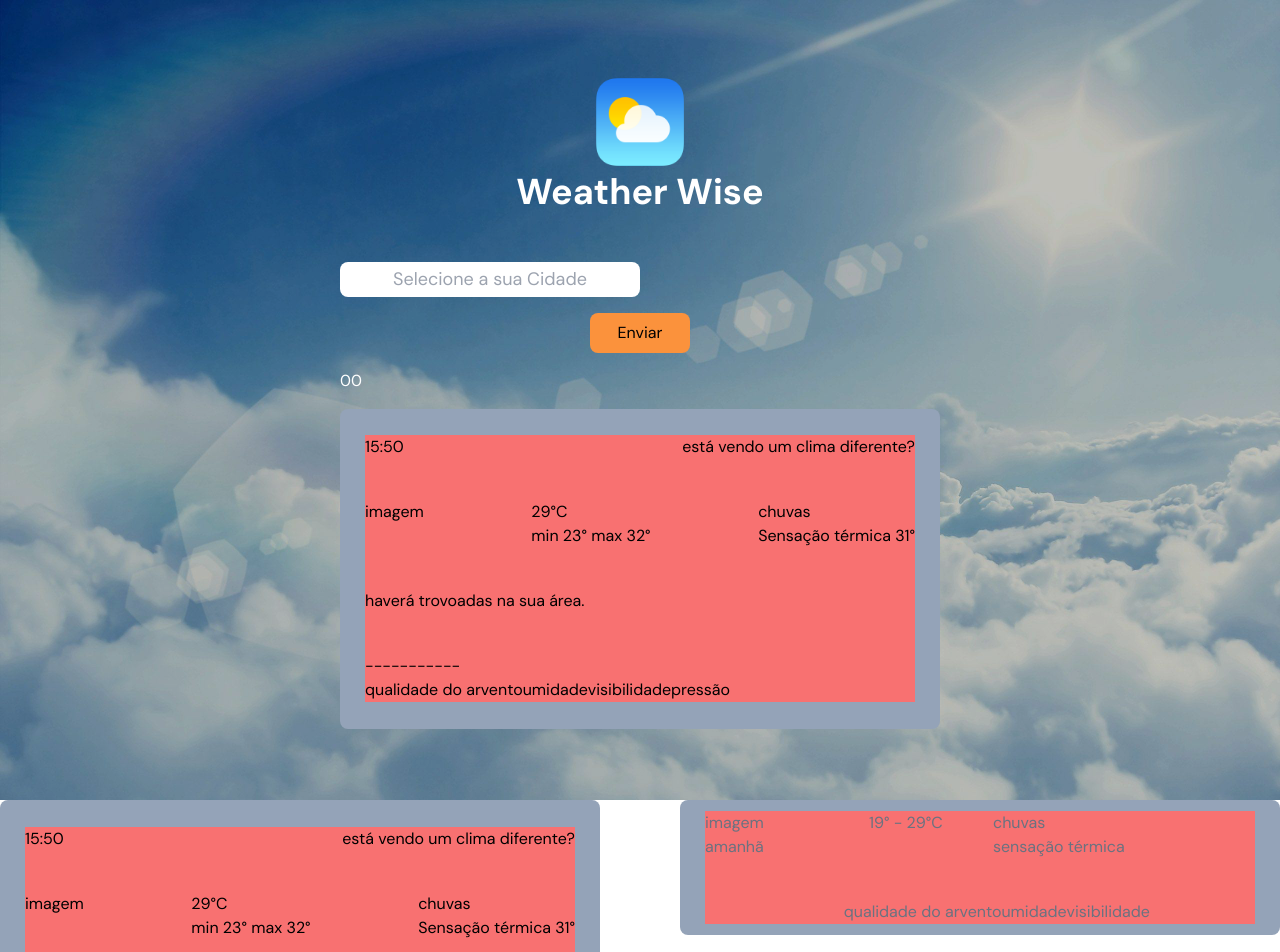
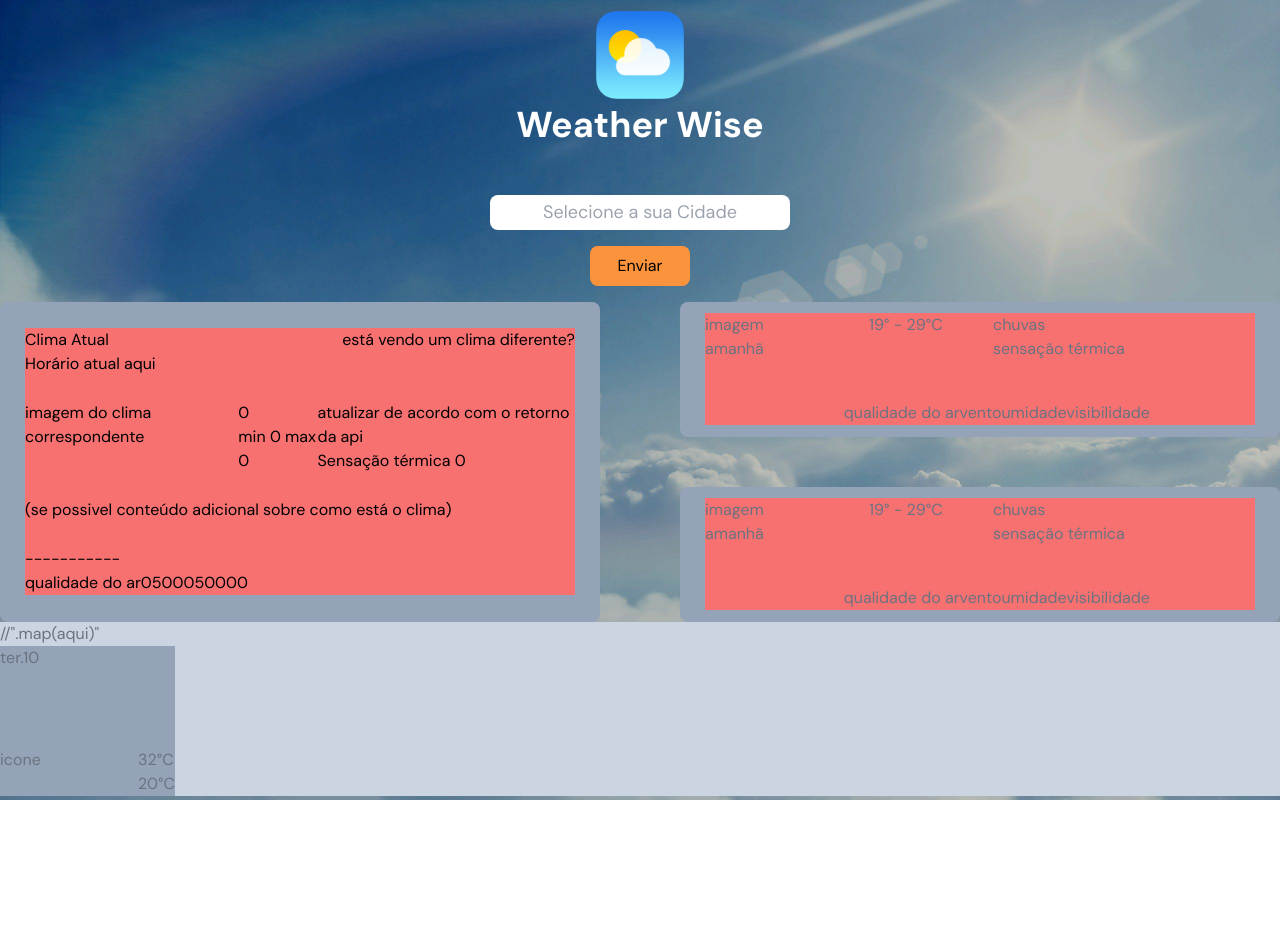
Before and after one commit to Neves-Rafael/Weather-Wise, a React (Vite) app: page / in a window 1280 px wide. Shown: the top 952 px of the page. After the commit the page ends 800 px from the top, so only its background shows below. Built offline with nearby package versions, Linux system fonts and the light colour scheme.

Commit message:
reestruturação

```diff
--- a/src/App.tsx
+++ b/src/App.tsx
@@ -1,12 +1,10 @@
 // import React, { useState } from "react";
-import Weather from "@/scenes/Weather";
 import Home from "@/scenes/Home-page";
 
 function App() {
   return (
     <div className="app">
       <Home />
-      <Weather />
     </div>
   );
 }
--- a/src/scenes/Home-page/search.tsx
+++ b/src/scenes/Home-page/search.tsx
@@ -1,14 +1,8 @@
 import { useState } from "react";
 import { GEO_API_URL, API_KEY, METEO_API_URL } from "@/shared/apis";
-import { CurrentWeather } from "../Weather/today";
 
 const imputStyle =
   "rounded-lg  w-[300px] placeholder:text-center p-1 focus:border-blue-500 focus:outline-none text-[18px]";
-
-// export const teste = (valorTeste: {}) => {
-//   const currentWeather = valorTeste;
-//   return currentWeather;
-// };
 
 const Search = () => {
   //função para pegar o valor do input
@@ -19,9 +13,32 @@
     setInputValue(e.target.value); // Atualiza o estado com o valor do input
   };
 
-  //Hooks para atualizar a localização
+  //Hooks para atualizar a localização e enviar para a API
   const [latitude, setLatitude] = useState(0);
   const [longitude, setLongitude] = useState(0);
+
+  //Hooks para pegar dados do retorno do Weather API
+  const [dados, setDados] = useState({
+    name: "",
+    country: "",
+    main: {
+      temp: 0,
+      feelsLike: 0,
+      humidity: 5000,
+      tempMax: 0,
+      tempMin: 0,
+      pressure: 0,
+    },
+    weather: {
+      mainState: "",
+      description: "",
+      icon: "",
+    },
+    visibility: 5000,
+    wind: {
+      speed: 0,
+    },
+  });
 
   const handleSubmit = async () => {
     try {
@@ -43,7 +60,7 @@
         const apiWeatherUrl = `${METEO_API_URL}lat=${latitude}&lon=${longitude}&appid=${API_KEY}`;
         const resultApi = await fetch(apiWeatherUrl);
         const resultApiJson = await resultApi.json();
-        //exportando o resultado da API
+        console.log("Dados da API:", resultApiJson);
       };
 
       //Enviar o valor do input para a API ou realizar qualquer outra ação desejada
@@ -56,7 +73,8 @@
 
   return (
     <>
-      <div>
+      {/* Imput */}
+      <div className="flex justify-center">
         <input
           type="text"
           className={imputStyle}
@@ -65,17 +83,137 @@
           onChange={handleInputChange} // Manipulador de eventos para capturar alterações no input
         />
       </div>
+      {/* Button Enviar */}
       <button
         onClick={handleSubmit}
         className="bg-orange-400 text-black w-[100px] m-auto py-2 rounded-lg hover:text-white hover:bg-orange-600"
       >
         Enviar
       </button>
-      <p className="text-white">
-        {latitude}
-        {longitude}
-      </p>
-      <CurrentWeather />
+
+      {/* Resultado */}
+
+      <div>
+        <div className="flex m-auto w-full gap-20">
+          {/* TODAY */}
+          <div>
+            <div className="w-[600px] h-[320px] bg-slate-400 rounded-lg text-black flex justify-between flex-col">
+              <div className="w-11/12 m-auto flex flex-col justify-between bg-red-400 h-5/6">
+                <div className="flex justify-between">
+                  <div>
+                    <p>Clima Atual</p>
+                    <p>Horário atual aqui</p>
+                  </div>
+                  <div>
+                    <button>está vendo um clima diferente?</button>
+                  </div>
+                </div>
+                <div className="flex justify-between">
+                  <p>imagem do clima correspondente</p>
+                  <div>
+                    <p>{dados.main.temp}</p>
+                    <p>{`min ${dados.main.tempMin} max ${dados.main.tempMax}`}</p>
+                  </div>
+                  <div>
+                    <p>atualizar de acordo com o retorno da api</p>
+                    <p>{`Sensação térmica ${dados.main.feelsLike}`}</p>
+                  </div>
+                </div>
+                <div>
+                  <p>
+                    (se possivel conteúdo adicional sobre como está o clima)
+                  </p>
+                </div>
+                <div className="flex flex-col">
+                  <div>
+                    <p>-----------</p>
+                  </div>
+                  <div className="flex">
+                    <p>qualidade do ar</p>
+                    <p>{dados.wind.speed}</p>
+                    <p>{dados.main.humidity}</p>
+                    <p>{dados.visibility}</p>
+                    <p>{dados.main.pressure}</p>
+                  </div>
+                </div>
+              </div>
+            </div>
+          </div>
+          {/* BARRA DE PESQUISA */}
+          <div>
+            {/* DAY 1 */}
+            <div className="mb-[50px]">
+              <div className="w-[600px] h-[135px] bg-slate-400 rounded-lg flex justify-center">
+                <div className="w-11/12 m-auto flex gap-20 bg-red-400 h-5/6">
+                  <div>
+                    <p>imagem</p>
+                    <p>amanhã</p>
+                  </div>
+                  <div className="flex flex-col justify-between">
+                    <div className="flex justify-around">
+                      <p>19° - 29°C</p>
+                      <div>
+                        <p>chuvas</p>
+                        <p>sensação térmica</p>
+                      </div>
+                    </div>
+                    <div className="flex">
+                      <p>qualidade do ar</p>
+                      <p>vento</p>
+                      <p>umidade</p>
+                      <p>visibilidade</p>
+                    </div>
+                  </div>
+                </div>
+              </div>
+            </div>
+            {/* DAY 2 */}
+            <div>
+              <div className="w-[600px] h-[135px] bg-slate-400 rounded-lg flex justify-center">
+                <div className="w-11/12 m-auto flex gap-20 bg-red-400 h-5/6">
+                  <div>
+                    <p>imagem</p>
+                    <p>amanhã</p>
+                  </div>
+                  <div className="flex flex-col justify-between">
+                    <div className="flex justify-around">
+                      <p>19° - 29°C</p>
+                      <div>
+                        <p>chuvas</p>
+                        <p>sensação térmica</p>
+                      </div>
+                    </div>
+                    <div className="flex">
+                      <p>qualidade do ar</p>
+                      <p>vento</p>
+                      <p>umidade</p>
+                      <p>visibilidade</p>
+                    </div>
+                  </div>
+                </div>
+              </div>
+            </div>
+          </div>
+        </div>
+        {/* FORECAST */}
+        <div>
+          <div className="bg-slate-300">
+            <div>
+              //".map(aqui)"
+              <div className="w-[175px] h-[150px] bg-slate-400 flex flex-col justify-between">
+                <div>ter.10</div>
+                <div className="flex justify-between w-full">
+                  <div>icone</div>
+                  <div>
+                    <p>32°C</p>
+                    <p>20°C</p>
+                  </div>
+                </div>
+              </div>
+            </div>
+          </div>
+        </div>
+      </div>
     </>
   );
 };
--- a/src/scenes/Weather/after-tomorrow.tsx
+++ /dev/null
@@ -1,29 +0,0 @@
-const afterTomorrow = () => {
-  return (
-    <div className="w-[600px] h-[135px] bg-slate-400 rounded-lg flex justify-center">
-      <div className="w-11/12 m-auto flex gap-20 bg-red-400 h-5/6">
-        <div>
-          <p>imagem</p>
-          <p>amanhã</p>
-        </div>
-        <div className="flex flex-col justify-between">
-          <div className="flex justify-around">
-            <p>19° - 29°C</p>
-            <div>
-              <p>chuvas</p>
-              <p>sensação térmica</p>
-            </div>
-          </div>
-          <div className="flex">
-            <p>qualidade do ar</p>
-            <p>vento</p>
-            <p>umidade</p>
-            <p>visibilidade</p>
-          </div>
-        </div>
-      </div>
-    </div>
-  );
-};
-
-export default afterTomorrow;
--- a/src/scenes/Weather/index.tsx
+++ /dev/null
@@ -1,29 +0,0 @@
-import Today from "@/scenes/Weather/today";
-import Tomorrow from "@/scenes/Weather/tomorrow";
-import Week from "@/scenes/Weather/week";
-import AfterTomorrow from "@/scenes/Weather/after-tomorrow";
-
-const weather = () => {
-  return (
-    <div className="">
-      <div className="flex m-auto w-full gap-20">
-        <div>
-          <Today />
-        </div>
-        <div>
-          <div className="mb-[50px]">
-            <Tomorrow />
-          </div>
-          <div>
-            <AfterTomorrow />
-          </div>
-        </div>
-      </div>
-      <div>
-        <Week />;
-      </div>
-    </div>
-  );
-};
-
-export default weather;
--- a/src/scenes/Weather/today.tsx
+++ /dev/null
@@ -1,48 +0,0 @@
-export const CurrentWeather = (testandoValor: {}) => {
-  const todayWeather = testandoValor;
-  console.log(todayWeather);
-
-  return (
-    <div className="w-[600px] h-[320px] bg-slate-400 rounded-lg text-black flex justify-between flex-col">
-      <div className="w-11/12 m-auto flex flex-col justify-between bg-red-400 h-5/6">
-        <div className="flex justify-between">
-          <div>
-            <p></p>
-            <p>15:50</p>
-          </div>
-          <div>
-            <p>está vendo um clima diferente?</p>
-          </div>
-        </div>
-        <div className="flex justify-between">
-          <p>imagem</p>
-          <div>
-            <p>29°C</p>
-            <p>min 23° max 32°</p>
-          </div>
-          <div>
-            <p>chuvas</p>
-            <p>Sensação térmica 31°</p>
-          </div>
-        </div>
-        <div>
-          <p>haverá trovoadas na sua área.</p>
-        </div>
-        <div className="flex flex-col">
-          <div>
-            <p>-----------</p>
-          </div>
-          <div className="flex">
-            <p>qualidade do ar</p>
-            <p>vento</p>
-            <p>umidade</p>
-            <p>visibilidade</p>
-            <p>pressão</p>
-          </div>
-        </div>
-      </div>
-    </div>
-  );
-};
-
-export default CurrentWeather;
--- a/src/scenes/Weather/tomorrow.tsx
+++ /dev/null
@@ -1,29 +0,0 @@
-const tomorrow = () => {
-  return (
-    <div className="w-[600px] h-[135px] bg-slate-400 rounded-lg flex justify-center">
-      <div className="w-11/12 m-auto flex gap-20 bg-red-400 h-5/6">
-        <div>
-          <p>imagem</p>
-          <p>amanhã</p>
-        </div>
-        <div className="flex flex-col justify-between">
-          <div className="flex justify-around">
-            <p>19° - 29°C</p>
-            <div>
-              <p>chuvas</p>
-              <p>sensação térmica</p>
-            </div>
-          </div>
-          <div className="flex">
-            <p>qualidade do ar</p>
-            <p>vento</p>
-            <p>umidade</p>
-            <p>visibilidade</p>
-          </div>
-        </div>
-      </div>
-    </div>
-  );
-};
-
-export default tomorrow;
--- a/src/scenes/Weather/week.tsx
+++ /dev/null
@@ -1,21 +0,0 @@
-const week = () => {
-  return (
-    <div className="bg-slate-300">
-      <div>
-        //".map(aqui)"
-        <div className="w-[175px] h-[150px] bg-slate-400 flex flex-col justify-between">
-          <div>ter.10</div>
-          <div className="flex justify-between w-full">
-            <div>icone</div>
-            <div>
-              <p>32°C</p>
-              <p>20°C</p>
-            </div>
-          </div>
-        </div>
-      </div>
-    </div>
-  );
-};
-
-export default week;
--- a/src/shared/types.ts
+++ /dev/null
@@ -1,6 +0,0 @@
-export interface ClassType {
-  portal: string;
-  title: string;
-  description: string;
-  image: string;
-}
```
Also changed, not shown: src/hooks/useMediaQuery.ts (deleted), src/shared/assistant.ts (deleted).
